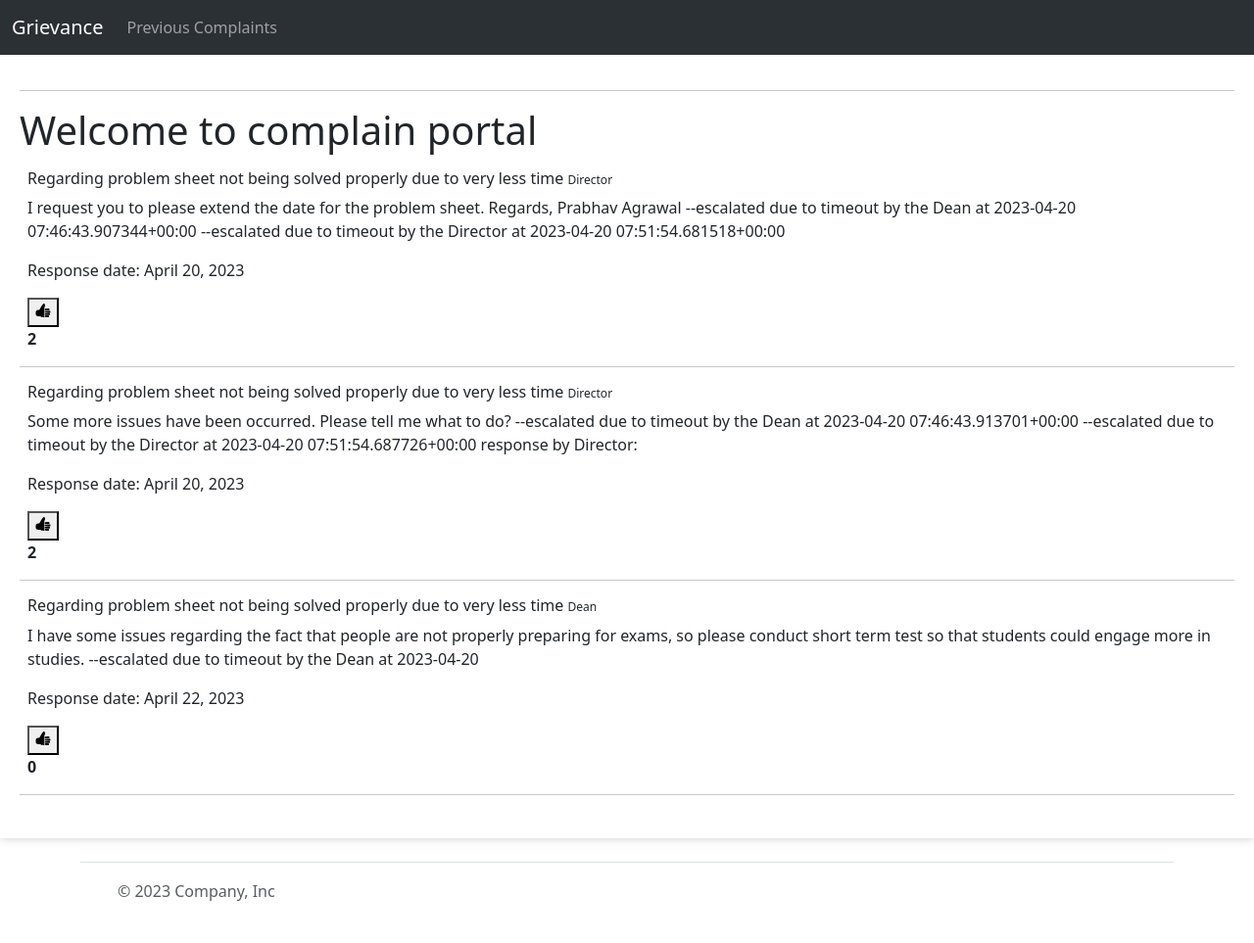
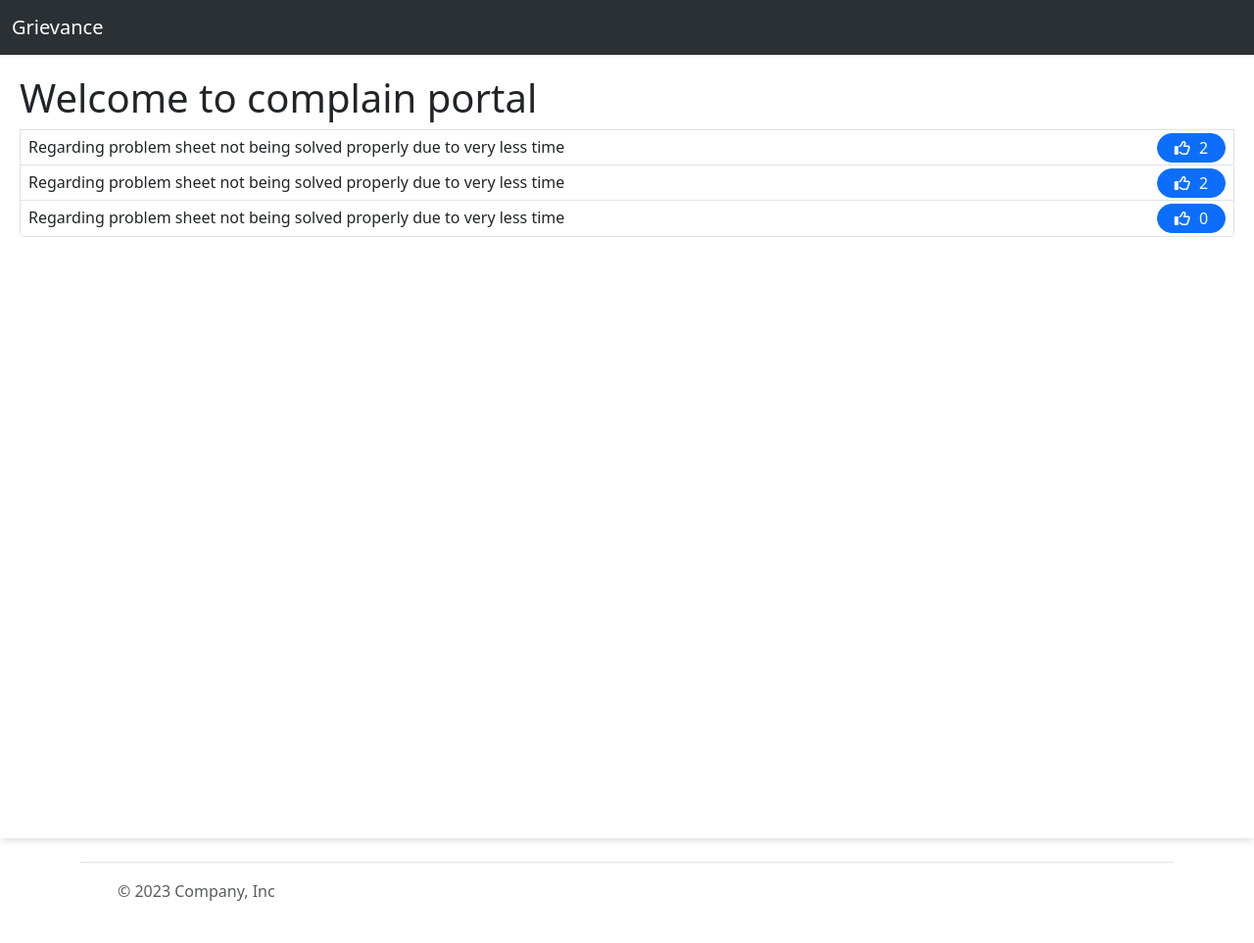
Before and after one commit to Akanksha2403/no_issues, a Django app: page /allcomplain in a window 1280 px wide. Shown: the whole page at 98% size. Run offline with Django 4.2, Linux system fonts and the light colour scheme; data comes from the database, SQL or seed files in the repository; both versions use the stored data as it was after the commit; some libraries are stand-ins or nearby versions.

Commit message:
UI changes in allcomplain page

```diff
--- /dev/null
+++ b/complainapp/context_processors.py
@@ -0,0 +1,8 @@
+from .models import Profile
+
+def has_designation(request):
+    user = request.user
+    has_designation = False
+    if user.is_authenticated:
+        has_designation = Profile.objects.get(user=user).designation_holder.exists()
+    return {'has_designation': has_designation}
--- a/complainapp/views.py
+++ b/complainapp/views.py
@@ -6,11 +6,10 @@ from .models import *
 from django.utils import timezone
 from django.db.models import Q, F
 from django.contrib.auth.decorators import login_required
-
 from django.urls import reverse
 
 def check_escalation():
-    current_date = timezone.now().date()
+    current_date = timezone.datetime.now()
 
     # Get all active complaints that are due for escalation and have a non-null parent designation
     complaints = Complain.objects.filter(
@@ -30,8 +29,8 @@ def check_escalation():
 
 
 
-def check_designation(profile):
-    return profile.designation_holder.exists()
+def check_designation(user):
+    return Profile.objects.get(user=user).designation_holder.exists()
 
 
 def index(request):
@@ -124,7 +123,7 @@ def respondComplain(request):
         messages.success(request, "Complain Responded Successfully")
         return redirect('respondComplain')
 
-    if not check_designation(Profile.objects.get(user=request.user)):
+    if not check_designation(request.user):
         messages.error(request, "You do not hold any designation")
         return redirect('/')
     myprofile = Profile.objects.get(user=request.user)
--- a/grievance/settings.py
+++ b/grievance/settings.py
@@ -63,6 +63,7 @@ TEMPLATES = [
                 'django.template.context_processors.request',
                 'django.contrib.auth.context_processors.auth',
                 'django.contrib.messages.context_processors.messages',
+                'complainapp.context_processors.has_designation',
             ],
         },
     },
--- a/templates/complainapp/allcomplains.html
+++ b/templates/complainapp/allcomplains.html
@@ -1,45 +1,71 @@
 {% extends 'complainapp/basic.html' %}
 {% load static %}
-{% block css %}
+{% block style %}
 <style>
-
+    .btn-like{
+        border-radius: 15px;
+        padding-block: 3px;
+        padding-inline: 9px;
+        border: 1px solid #0D6EFD;
+        transition: all 0.2s ease;
+        line-height: initial;
+        background-color: #0D6EFD;
+        color: white;
+        min-width: 70px;
+        display:block;
+    }
+    .btn-like:hover{
+        cursor: pointer;
+        border: 1px solid whitesmoke;
+    }
+    .liking{
+        color: white;;
+    }
+    .like-count{
+        margin-left:5px;
+    }
+    .cwrapper{
+        display: flex;
+        align-items: center;
+    }
+    .complain-desc {
+        display: none;
+    }
+    .complain-subject:hover{
+        cursor: pointer;
+    }
+    .list-group-item {
+        padding: 0!important;
+    }
 </style>
-{% endblock css %}
+{% endblock style %}
 {% block body %}
-<hr style="background-color:white;">
+<div class="content-enclosure">
     <h1>Welcome to complain portal</h1>
-
-<div class="row fir-part" style="display: flex;">
     <div class="complains1" style="min-height:200px">
+        <div class="list-group complain-list" style="border-radius:0px 0px 5px 5px">
             {% for complain in allcomplain %}
-        <a href="#" class="list-group-item list-group-item-action complain-class" aria-current="true">
-            <h6 class="complain-subject m-2">{{ complain.heading }}
-                <small style="font-size: 12px">{{complain.registered_to}}</small>
-            </h6>
+            <a class="list-group-item complain-class d-inline-flex" aria-current="true" style="display:inline-block;">
+                <h6 class="complain-subject m-2" style="margin-right:auto;">{{ complain.heading }}</h6>
                 <div class="complain-desc m-2">
-                <p>{{ complain.description }}</p>
+                    <p>{{ complain.description|linebreaksbr }}</p>
                     <p>Response date: {{ complain.response_date }}</p>
-        </a>
-        <form action="{% url 'postlike' %}" method="POST">
-            {% csrf_token %}
-            <input type ='hidden' name='cid' value="{{complain.id}}">
-            {% if user not in complain.likes.all %}
-            <button type ="submit" class="like"><ion-icon name='thumbs-up'></ion-icon></button>
-            {%else%}
-            <button type ="submit" class="dislike"><ion-icon name='thumbs-up-outline'></ion-icon></button>
-            {%endif%}
-
-        </form>
-        <strong>{{complain.likes.all.count}}</strong>
-        <!-- comentend -->
 
                 </div>
-
-        <hr>
+                <form action="{% url 'postlike' %}" method="POST" style="margin-left:auto;display:flex;"> {% csrf_token %}
+                    <div class="cwrapper">
+                        <input type ='hidden' name='cid' value="{{ complain.id }}">
+                        {% if user not in complain.likes.all %}
+                        <button type="submit" class="btn-like like me-2"><i class="far fa-thumbs-up liking"></i> <span class="like-count">{{ complain.likes.all.count }}</span> </button>
+                        {% else %}
+                        <button type="submit" class="btn-like unlike me-2"><i class="fas fa-thumbs-up liking"></i> <span class="like-count">{{ complain.likes.all.count }}</span> </button>
+                        {% endif %}
+                    </div>
+                </form>
+            </a>
             {% endfor %}
         </div>
-
-
+    </div>
 </div>
 
 {% endblock body %}
--- a/templates/complainapp/basic.html
+++ b/templates/complainapp/basic.html
@@ -7,10 +7,9 @@
   <meta name="viewport" content="width=device-width, initial-scale=1">
   {% block title %}{% endblock title %}
   {% block style %}{% endblock style %}
-  <link href="https://cdn.jsdelivr.net/npm/bootstrap@5.3.0-alpha2/dist/css/bootstrap.min.css" rel="stylesheet"
-    integrity="sha384-aFq/bzH65dt+w6FI2ooMVUpc+21e0SRygnTpmBvdBgSdnuTN7QbdgL+OapgHtvPp" crossorigin="anonymous">
+  <link rel="stylesheet" href="https://cdnjs.cloudflare.com/ajax/libs/font-awesome/6.4.0/css/all.min.css">
+  <link href="https://cdn.jsdelivr.net/npm/bootstrap@5.3.0-alpha2/dist/css/bootstrap.min.css" rel="stylesheet" integrity="sha384-aFq/bzH65dt+w6FI2ooMVUpc+21e0SRygnTpmBvdBgSdnuTN7QbdgL+OapgHtvPp" crossorigin="anonymous">
   <link rel="stylesheet" href="{% static '/css/complainapp/basic.css' %}">
-  <link rel="stylesheet" href="path/to/font-awesome/css/font-awesome.min.css">
 </head>
 
 <body>
@@ -27,9 +26,11 @@
           {% if user.is_authenticated %}
           <li class="nav-item"> <a class="nav-link active" aria-current="page" href="{% url 'index' %}">Home</a></li>
           <li> <a class="nav-link" href="{% url 'createComplain' %}">Create complain</a> </li>
+          {% if has_designation %}
           <li class="nav-item"><a class="nav-link" href="{% url 'respondComplain' %}">Resolve Complains</a></li>
           {% endif %}
           <li class="nav-item"><a class="nav-link" href="{% url 'allcomplain' %}">Previous Complaints</a></li>
+          {% endif %}
         </ul>
         <div class="d-flex">
           {% if user.is_authenticated %}
@@ -85,9 +86,14 @@
   <script src="https://cdn.jsdelivr.net/npm/bootstrap@5.3.0-alpha2/dist/js/bootstrap.bundle.min.js"
     integrity="sha384-qKXV1j0HvMUeCBQ+QVp7JcfGl760yU08IQ+GpUo5hlbpg51QRiuqHAJz8+BrxE/N" crossorigin="anonymous">
   </script>
+  <script src="https://code.jquery.com/jquery-3.6.4.slim.min.js"
+    integrity="sha256-a2yjHM4jnF9f54xUQakjZGaqYs/V1CYvWpoqZzC2/Bw=" crossorigin="anonymous">
+  </script>
+
   <script>
     // run when the page is loaded jquery
     $(document).ready(function () {
+
       // get all the close buttons
       var close = document.getElementsByClassName("btn-close");
       // set timeout function to close the alert after 3 seconds
@@ -96,16 +102,15 @@
           close[i].click();
         }
       }, 4000);
-    });
-  </script>
-  <script src="https://code.jquery.com/jquery-3.6.4.slim.min.js"
-    integrity="sha256-a2yjHM4jnF9f54xUQakjZGaqYs/V1CYvWpoqZzC2/Bw=" crossorigin="anonymous">
-  </script>
 
-  <script>
-    $('.complain-subject').click(function (e) {
-      $(this).parent().find('.complain-desc').toggle();
-    });
+
+      $('.complain-subject').click(function (e) {
+        // change css of parent element to d-inline-flex class
+        $(this).parent().toggleClass('d-inline-flex');
+        $(this).parent().find('.complain-desc').toggle();
+      });
+
+    // autoresize textarea
     const txHeight = 136;
     const tx = document.getElementsByClassName("autoresize-textarea");
 
@@ -122,6 +127,11 @@
       this.style.height = 0;
       this.style.height = (this.scrollHeight + 100) + "px";
     }
+
+    });
+
+
+
   </script>
   {% block script %}
   <script type="module" src="https://unpkg.com/ionicons@5.5.2/dist/ionicons/ionicons.esm.js"></script>
```
Also changed, not shown: db.sqlite3. Lines whose indentation alone changed are shown as unchanged.
